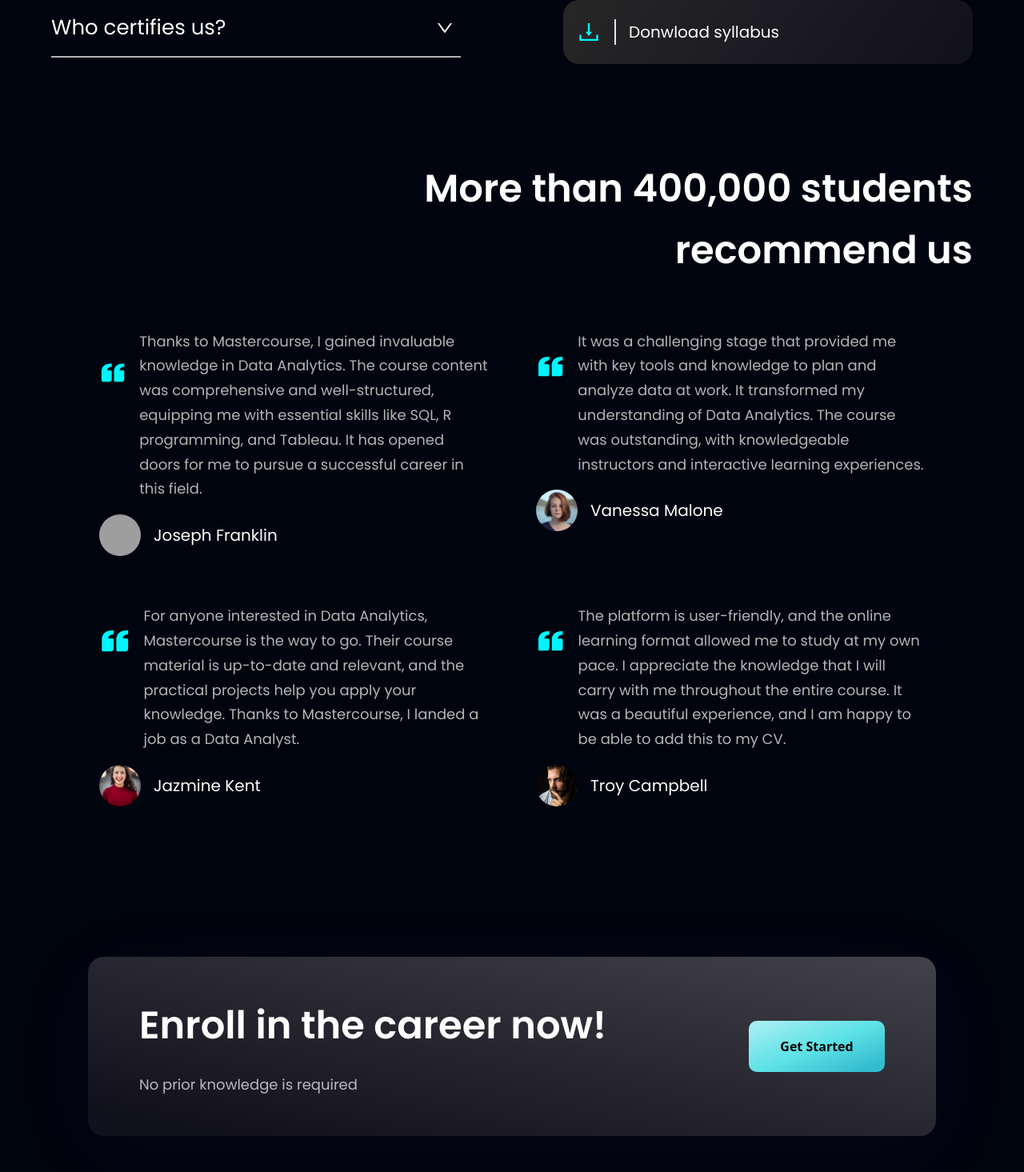
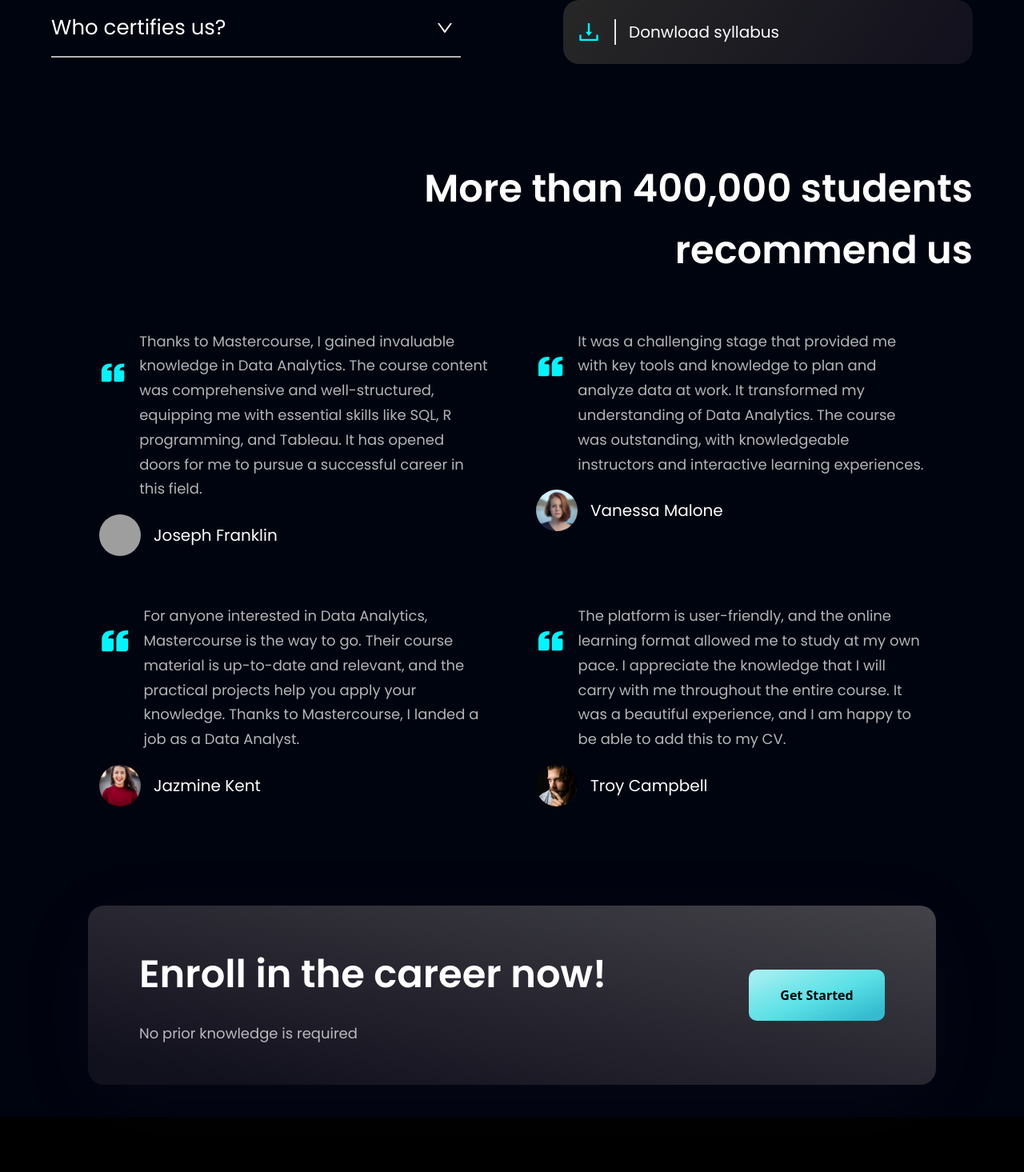
Before and after one commit to kelvinlee0225/master-course, a React (Vite) app: page / in a window 1280 px wide. Shown: the part 1798-3263 px from the top of the page at 80% size. Built offline with nearby package versions, Linux system fonts and the light colour scheme; grey boxes are pictures that could not be loaded.

Commit message:
modified CTA and Testimonials padding and margin

```diff
--- a/src/components/CTA.tsx
+++ b/src/components/CTA.tsx
@@ -3,7 +3,7 @@
 // eslint-disable-next-line react-refresh/only-export-components
 export function CTA() {
   return (
-    <div className={`${styles.flexCenter} ${styles.marginY} w-full`}>
+    <div className={`${styles.flexCenter} sm:my-10 my-6 w-full`}>
       <div
         className={`${styles.flexCenter} ${styles.padding} w-full max-w-[1060px] sm:flex-row flex-col bg-black-gradient-2 rounded-[20px] box-shadow`}
       >
--- a/src/components/Testimonials/index.tsx
+++ b/src/components/Testimonials/index.tsx
@@ -4,7 +4,7 @@
 
 export function Testimonials() {
   return (
-    <section className={styles.paddingY} id="testimonials">
+    <section className="md:pt-16 py-6" id="testimonials">
       <h1 className={`${styles.heading2} sm:text-right text-center `}>
         More than 400,000 students <br />
         recommend us
```
